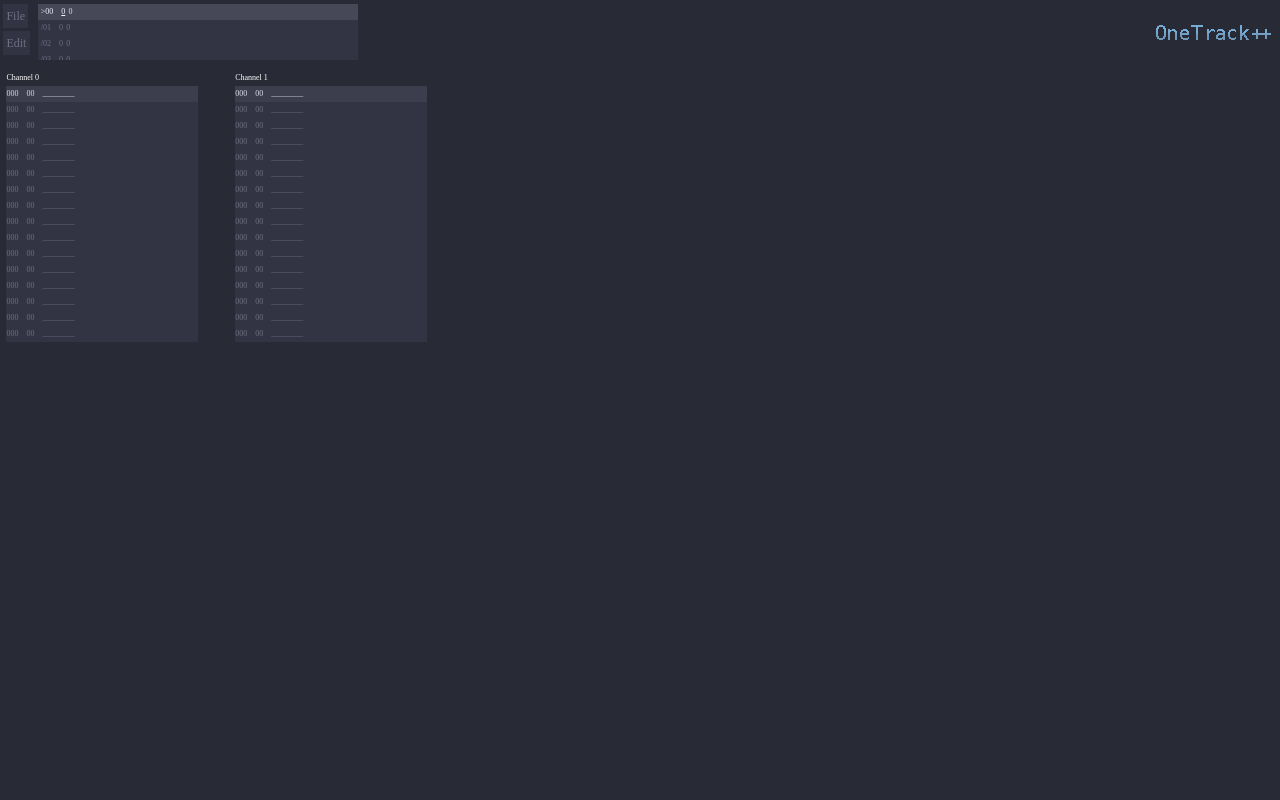
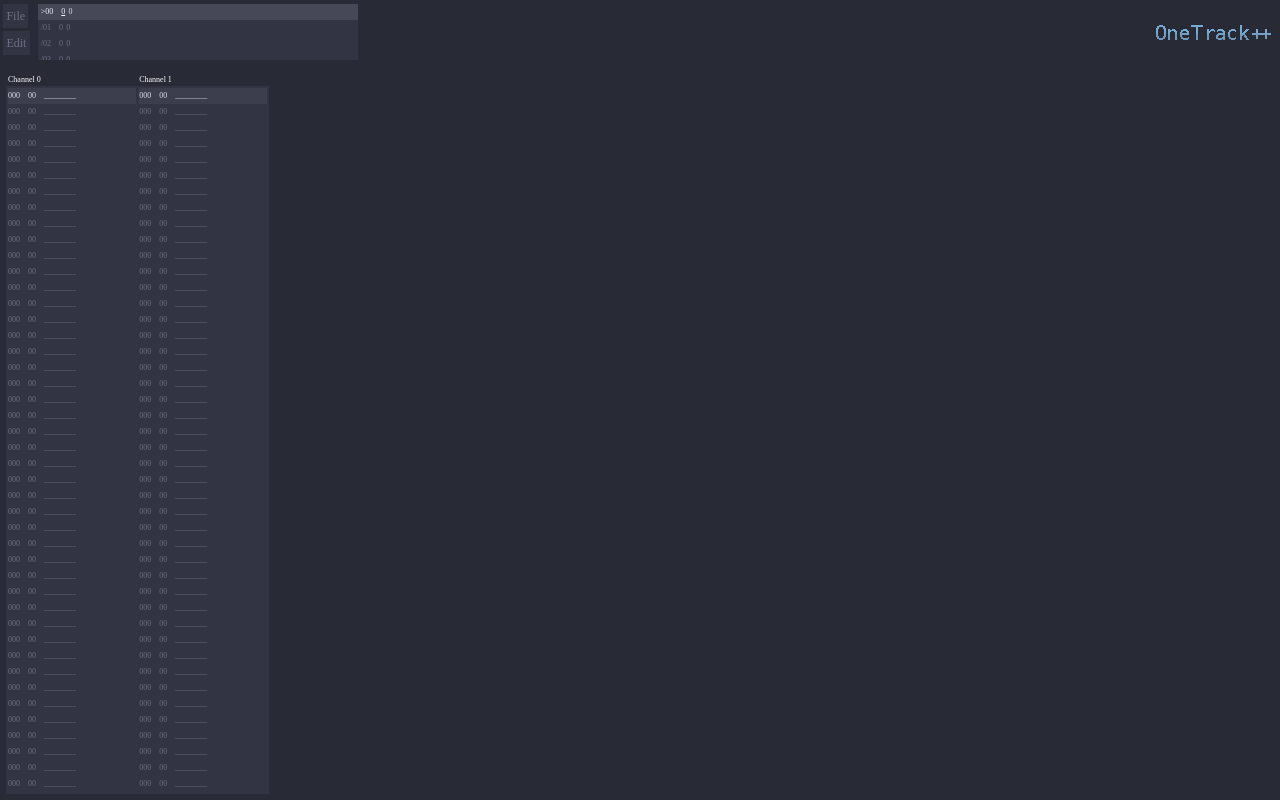
Before and after one commit to aragubas/OneTrack_Web, a Vue app: page / in a window 1280 px wide. Built offline with nearby package versions, Linux system fonts and the light colour scheme; a web font is replaced by a local one.

Commit message:
Selection State

```diff
--- a/src/SongData.ts
+++ b/src/SongData.ts
@@ -3,9 +3,9 @@ import { ref } from "vue";
 export var Channels = ref(Array<Channel>());
 export var PatternMatrix = ref(Array<PatternMatrixLine>());
 export var ChannelCount = ref(2);
-export var PatternLength = ref(16);
+export var PatternLength = ref(64);
 export var MatrixPosition = ref(0);
-export var ChannelNeddlePosition = ref(0);
+export var ChannelNeedlePosition = ref(0);
 
 class PatternLine {
   ID: number;
--- a/src/components/ChannelPlaylist.vue
+++ b/src/components/ChannelPlaylist.vue
@@ -20,6 +20,7 @@ main {
 
 ol {
   display: flex;
-  gap: 1.5rem;
+  padding: 0.5rem;
+  gap: 0.2rem;
 }
 </style>
--- a/src/components/ChannelView.vue
+++ b/src/components/ChannelView.vue
@@ -1,15 +1,29 @@
 <script setup lang="ts">
-import { ref, watch } from "vue";
+import { computed, onMounted, ref, watch } from "vue";
 import {
   Channels,
   MatrixPosition,
   PatternMatrix,
-  ChannelNeddlePosition,
+  ChannelNeedlePosition,
   PatternLength,
 } from "../SongData";
 
 const props = defineProps({ channelID: { required: true, type: Number } });
 let selectedColumn = ref(0);
+
+const noteColumnWidth = 1;
+const instrumentColumnWidth = 2;
+const effectColumnWidth = 8;
+
+const selectedColumnIndex = computed(() => {
+  return selectedColumn.value * noteColumnWidth;
+});
+
+var channelThis: HTMLElement | null = null;
+
+onMounted(() => {
+  channelThis = document.getElementById("pattern-matrix");
+});
 
 let currentPattern = ref(
   Channels.value[props.channelID].Patterns[
@@ -17,39 +31,38 @@ let currentPattern = ref(
   ]
 );
 
-watch(ChannelNeddlePosition, () => {
+// Change selected pattern when needle position changes
+watch(ChannelNeedlePosition, () => {
   // Scroll element into view
   var el = document.getElementById(
     "viewnote-" +
       Channels.value[props.channelID].Patterns[
         PatternMatrix.value[MatrixPosition.value].Pattern[props.channelID]
           .Pattern
-      ].Notes[ChannelNeddlePosition.value].UID
+      ].Notes[ChannelNeedlePosition.value].UID
   );
 
   if (el != null) {
     el.scrollIntoView({
-      behavior: "smooth",
       block: "center",
-      inline: "start",
     });
   }
 });
 
 function handleKeyboard(event: KeyboardEvent) {
   if (event.key == "ArrowUp") {
-    ChannelNeddlePosition.value--;
+    ChannelNeedlePosition.value--;
 
-    if (ChannelNeddlePosition.value < 0) {
-      ChannelNeddlePosition.value = PatternLength.value - 1;
+    if (ChannelNeedlePosition.value < 0) {
+      ChannelNeedlePosition.value = PatternLength.value - 1;
     }
   }
 
   if (event.key == "ArrowDown") {
-    ChannelNeddlePosition.value++;
+    ChannelNeedlePosition.value++;
 
-    if (ChannelNeddlePosition.value > PatternLength.value - 1) {
-      ChannelNeddlePosition.value = 0;
+    if (ChannelNeedlePosition.value > PatternLength.value - 1) {
+      ChannelNeedlePosition.value = 0;
     }
   }
 }
@@ -67,13 +80,13 @@ function handleKeyboard(event: KeyboardEvent) {
       </nav>
     </div>
 
-    <ol tabindex="1" @keydown="handleKeyboard">
+    <ol tabindex="0" @keydown="handleKeyboard">
       <li
         class="pattern-line"
         v-for="note in currentPattern.Notes"
         :key="note.UID"
         tabindex="0"
-        :class="ChannelNeddlePosition == note.index ? 'selected' : ''"
+        :class="ChannelNeedlePosition == note.index ? 'selected' : ''"
         :id="'viewnote-' + note.UID"
       >
         <p>000</p>
@@ -88,14 +101,17 @@ function handleKeyboard(event: KeyboardEvent) {
 .container {
   display: flex;
   flex-flow: column;
-  width: 12rem;
-
-  height: 100%;
-  padding: 0.4rem;
+  width: 8rem;
+  height: calc(100vh - 5rem);
 }
 
-li:focus {
-  outline: 2px solid red;
+ol {
+  overflow-y: hidden;
+  outline: 2px solid var(--background-secondary);
+}
+
+ol:focus-within {
+  outline: 2px solid var(--background-secondary-alt);
 }
 
 .top-toolbar {
--- a/src/components/PatternMatrix.vue
+++ b/src/components/PatternMatrix.vue
@@ -14,12 +14,6 @@ function getTrackNumber(number: number): string {
 
   return pointer + lineNumber;
 }
-
-var patternThis: HTMLElement | null = null;
-
-onMounted(() => {
-  patternThis = document.getElementById("pattern-matrix");
-});
 
 // Scroll relevant matrix line into view when matrix position changes
 watch(MatrixPosition, () => {
```
